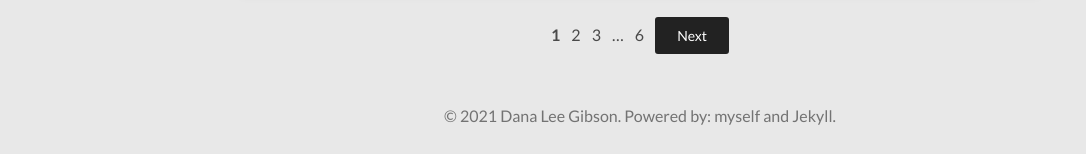
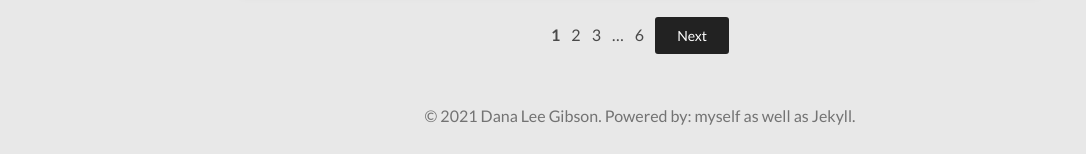
Before and after one commit to FatMan50/dlgwebsite, a Jekyll site: the page built from index.html, in a window 1280 px wide and 900 px high, scrolled down 3739 px. Shown: the part 743-897 px from the top of the window, without its empty margins (0-1086 px from the left). Built offline with Jekyll 4.4.1, drawn with Linux system fonts in a browser that asks for light colours; nearby versions of some CDN libraries; the list of posts is cut into pages by our own code.

```diff
--- a/_includes/footer.html
+++ b/_includes/footer.html
@@ -1 +1 @@
-<span>&copy; {{ site.time | date: '%Y' }} {{ site.owner.name }}. Powered by: myself and <a href="http://jekyllrb.com" rel="nofollow">Jekyll</a>.</span>
+<span>&copy; {{ site.time | date: '%Y' }} {{ site.owner.name }}. Powered by: myself as well as <a href="http://jekyllrb.com" rel="nofollow">Jekyll</a>.</span>
```
